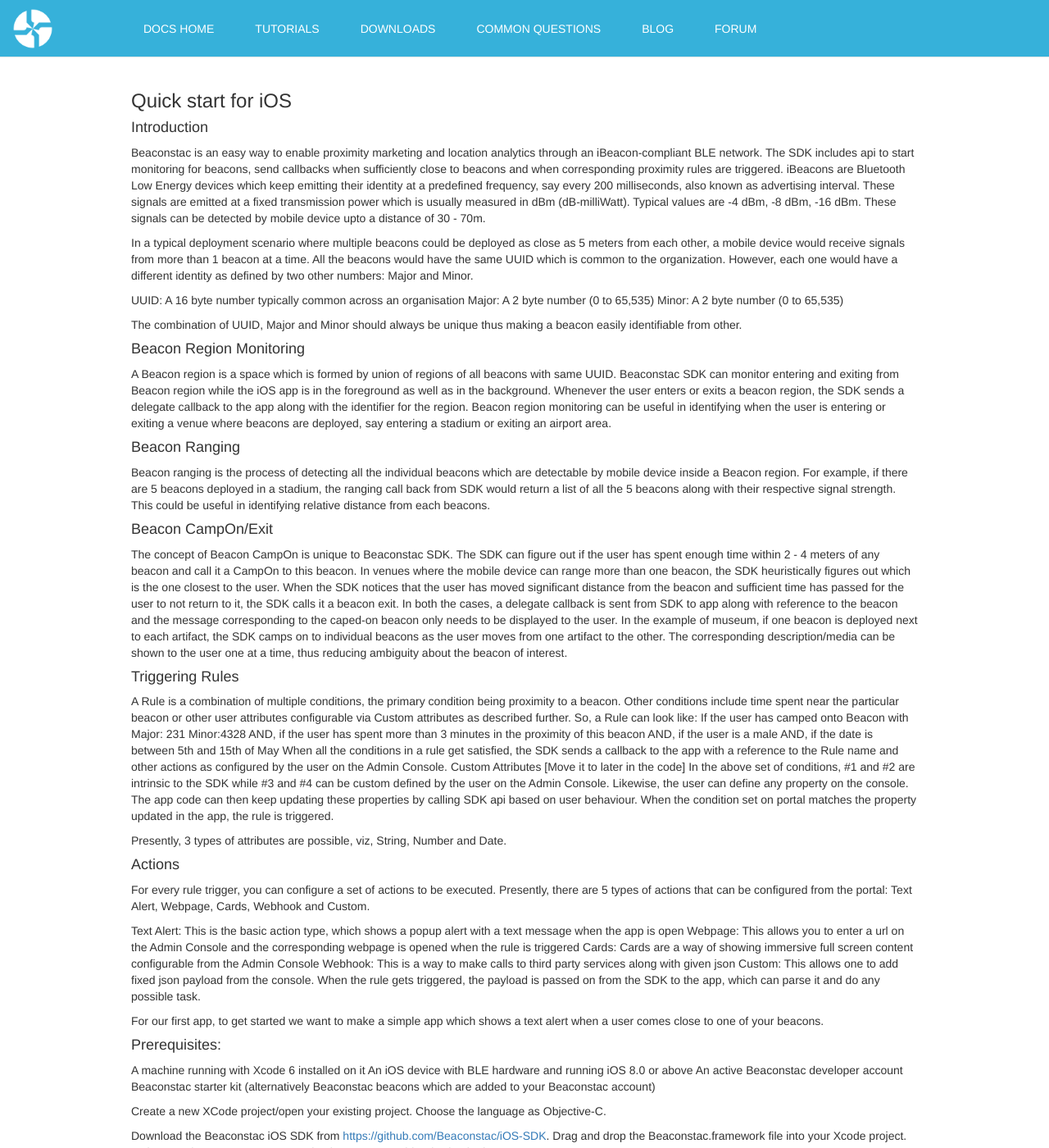
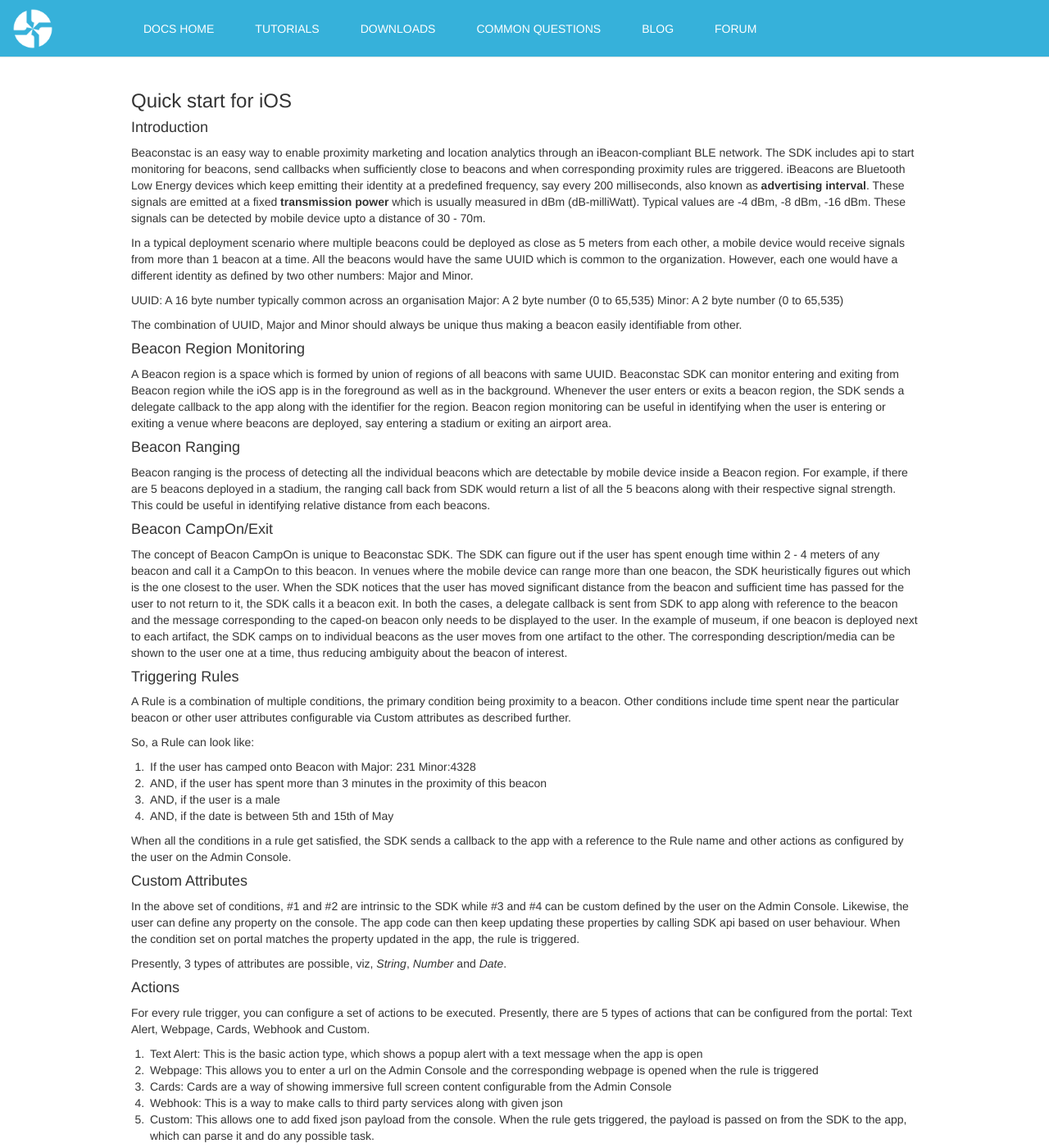
Before and after one commit to hulkco/beaconstac.github.io, a Jekyll site: the page built from docs/references/ios/iOS-quick-start.md, in a window 1280 px wide and 1400 px high. Shown: the whole window at 82% size. Built offline with Jekyll 4.4.1, drawn with Linux system fonts in a browser that asks for light colours; nearby versions of some CDN libraries; some web fonts are replaced; some of the changed text lies outside the part shown; grey boxes are pictures that could not be loaded.

Commit message:
reformatted the ios-quick-start doc

```diff
--- a/docs/references/ios/iOS-quick-start.md
+++ b/docs/references/ios/iOS-quick-start.md
@@ -7,7 +7,7 @@
 
 ####Introduction
 Beaconstac is an easy way to enable proximity marketing and location analytics through an iBeacon-compliant BLE network. The SDK includes api to start monitoring for beacons, send callbacks when sufficiently close to beacons and when corresponding proximity rules are triggered.
-iBeacons are Bluetooth Low Energy devices which keep emitting their identity at a predefined frequency, say every 200 milliseconds, also known as advertising interval. These signals are emitted at a fixed transmission power which is usually measured in dBm (dB-milliWatt). Typical values are -4 dBm, -8 dBm, -16 dBm. These signals can be detected by mobile device upto a distance of 30 - 70m.
+iBeacons are Bluetooth Low Energy devices which keep emitting their identity at a predefined frequency, say every 200 milliseconds, also known as **advertising interval**. These signals are emitted at a fixed **transmission power** which is usually measured in dBm (dB-milliWatt). Typical values are -4 dBm, -8 dBm, -16 dBm. These signals can be detected by mobile device upto a distance of 30 - 70m.
 
 In a typical deployment scenario where multiple beacons could be deployed as close as 5 meters from each other, a mobile device would receive signals from more than 1 beacon at a time. All the beacons would have the same UUID which is common to the organization. However, each one would have a different identity as defined by two other numbers: Major and Minor.
 
@@ -18,113 +18,116 @@
 The combination of UUID, Major and Minor should always be unique thus making a beacon easily identifiable from other.
 
 ####Beacon Region Monitoring
+
 A Beacon region is a space which is formed by union of regions of all beacons with same UUID. Beaconstac SDK can monitor entering and exiting from Beacon region while the iOS app is in the foreground as well as in the background. Whenever the user enters or exits a beacon region, the SDK sends a delegate callback to the app along with the identifier for the region.
 Beacon region monitoring can be useful in identifying when the user is entering or exiting a venue where beacons are deployed, say entering a stadium or exiting an airport area.
+
 ####Beacon Ranging
+
 Beacon ranging is the process of detecting all the individual beacons which are detectable by mobile device inside a Beacon region. For example, if there are 5 beacons deployed in a stadium, the ranging call back from SDK would return a list of all the 5 beacons along with their respective signal strength. This could be useful in identifying relative distance from each beacons.
+
 ####Beacon CampOn/Exit
+
 The concept of Beacon CampOn is unique to Beaconstac SDK. The SDK can figure out if the user has spent enough time within 2 - 4 meters of any beacon and call it a CampOn to this beacon. In venues where the mobile device can range more than one beacon, the SDK heuristically figures out which is the one closest to the user.
 When the SDK notices that the user has moved significant distance from the beacon and sufficient time has passed for the user to not return to it, the SDK calls it a beacon exit. In both the cases, a delegate callback is sent from SDK to app along with reference to the beacon and the message corresponding to the caped-on beacon only needs to be displayed to the user.
 In the example of museum, if one beacon is deployed next to each artifact, the SDK camps on to individual beacons as the user moves from one artifact to the other. The corresponding description/media can be shown to the user one at a time, thus reducing ambiguity about the beacon of interest.
+
 ####Triggering Rules
+
 A Rule is a combination of multiple conditions, the primary condition being proximity to a beacon. Other conditions include time spent near the particular beacon or other user attributes configurable via Custom attributes as described further.
+
 So, a Rule can look like:
-If the user has camped onto Beacon with Major: 231 Minor:4328
-AND, if the user has spent more than 3 minutes in the proximity of this beacon
-AND, if the user is a male
-AND, if the date is between 5th and 15th of May
+
+1. If the user has camped onto Beacon with Major: 231 Minor:4328
+2. AND, if the user has spent more than 3 minutes in the proximity of this beacon
+3. AND, if the user is a male
+4. AND, if the date is between 5th and 15th of May
+
 When all the conditions in a rule get satisfied, the SDK sends a callback to the app with a reference to the Rule name and other actions as configured by the user on the Admin Console.
-Custom Attributes [Move it to later in the code]
+
+
+####Custom Attributes
 In the above set of conditions, #1 and #2 are intrinsic to the SDK while #3 and #4 can be custom defined by the user on the Admin Console. Likewise, the user can define any property on the console. The app code can then keep updating these properties by calling SDK api based on user behaviour. When the condition set on portal matches the property updated in the app, the rule is triggered.
 
-Presently, 3 types of attributes are possible, viz, String, Number and Date.
+Presently, 3 types of attributes are possible, viz, *String*, *Number* and *Date*.
 
 ####Actions
+
 For every rule trigger, you can configure a set of actions to be executed. Presently, there are 5 types of actions that can be configured from the portal: Text Alert, Webpage, Cards, Webhook and Custom.
 
-Text Alert: This is the basic action type, which shows a popup alert with a text message when the app is open
-Webpage: This allows you to enter a url on the Admin Console and the corresponding webpage is opened when the rule is triggered
-Cards: Cards are a way of showing immersive full screen content configurable from the Admin Console
-Webhook: This is a way to make calls to third party services along with given json
-Custom: This allows one to add fixed json payload from the console. When the rule gets triggered, the payload is passed on from the SDK to the app, which can parse it and do any possible task.
+1. Text Alert: This is the basic action type, which shows a popup alert with a text message when the app is open
+2. Webpage: This allows you to enter a url on the Admin Console and the corresponding webpage is opened when the rule is triggered
+3. Cards: Cards are a way of showing immersive full screen content configurable from the Admin Console
+4. Webhook: This is a way to make calls to third party services along with given json
+5. Custom: This allows one to add fixed json payload from the console. When the rule gets triggered, the payload is passed on from the SDK to the app, which can parse it and do any possible task.
 
 For our first app, to get started we want to make a simple app which shows a text alert when a user comes close to one of your beacons.
 
 ####Prerequisites:
-A machine running with Xcode 6 installed on it
-An iOS device with BLE hardware and running iOS 8.0 or above
-An active Beaconstac developer account
-Beaconstac starter kit (alternatively Beaconstac beacons which are added to your Beaconstac account)
+- A machine running with Xcode 6 installed on it
+- An iOS device with BLE hardware and running iOS 8.0 or above
+- An active Beaconstac developer account
+- Beaconstac starter kit (alternatively Beaconstac beacons which are added to your Beaconstac account)
 
+1. Create a new XCode project/open your existing project. Choose the language as Objective-C.
 
-Create a new XCode project/open your existing project. Choose the language as Objective-C.
+2. Download the Beaconstac iOS SDK from <https://github.com/Beaconstac/iOS-SDK>. Drag and drop the Beaconstac.framework file into your Xcode project. Make sure that "Copy Items to Destination's Group Folder" is checked.
+    ![Copy Items to Destination's Group Folder](http://i.imgur.com/OzwzQmK.png)
 
-Download the Beaconstac iOS SDK from <https://github.com/Beaconstac/iOS-SDK>. Drag and drop the Beaconstac.framework file into your Xcode project. Make sure that "Copy Items to Destination's Group Folder" is checked.
-
-![Copy Items to Destination's Group Folder](http://i.imgur.com/OzwzQmK.png)
-
-Navigate to Beaconstac.framework/Resources folder in Finder. Drag and drop the Beaconstac.bundle into Project navigator area. Make sure that "Copy Items to Destination's Group Folder" checked.
-
+3. Navigate to Beaconstac.framework/Resources folder in Finder. Drag and drop the Beaconstac.bundle into Project navigator area. Make sure that "Copy Items to Destination's Group Folder" checked.
 ![Copy Items to Destination's Group Folder](http://i.imgur.com/bwpE3OD.png)
 
-In Build Phases under Target, add the following frameworks in “Link Binary With Libraries” section:
+4. In Build Phases under Target, add the following frameworks in “Link Binary With Libraries” section:
 
-    CoreData.framework
-    SystemConfiguration.framework
-    CoreBluetooth.framework
-    CoreLocation.framework
+       CoreData.framework
+       SystemConfiguration.framework
+       CoreBluetooth.framework
+       CoreLocation.framework
 
+5. In Info.plist, add a new field, NSLocationAlwaysUsageDescription with relevant string that you want to show to the user. This is mandatory for iOS 8 and above. Under Targets, choose the Deployment Target as 8.0 or above.
 
-In Info.plist, add a new field, NSLocationAlwaysUsageDescription with relevant string that you want to show to the user. This is mandatory for iOS 8 and above. Under Targets, choose the Deployment Target as 8.0 or above.
+    ![choose the Deployment Target as 8.0 or above](http://i.imgur.com/vD14EB1.png)
 
-![choose the Deployment Target as 8.0 or above](http://i.imgur.com/vD14EB1.png)
+6. Import the Beaconstac framework header in this ViewController.h file
 
-    Import the Beaconstac framework header in this ViewController.h file
-    #import <Beaconstac/Beaconstac.h>
-    and make sure the class conforms to BeaconstacDelegate protocol
-    @interface ViewController () <BeaconstacDelegate>
+       #import <Beaconstac/Beaconstac.h>
+       and make sure the class conforms to BeaconstacDelegate protocol
+       @interface ViewController () <BeaconstacDelegate>
 
+7. In the ViewDidLoad method of the class, initialize Beaconstac using SDK method:
 
-In the ViewDidLoad method of the class, initialize Beaconstac using SDK method:
-
-    Beaconstac *beaconstacInstance = [Beaconstac sharedInstanceWithOrganizationId: <orgId> developerToken:<developerToken>];
-    beaconstacInstance.delegate = self;
-
+       Beaconstac *beaconstacInstance = [Beaconstac sharedInstanceWithOrganizationId: <orgId> developerToken:<developerToken>];
+       beaconstacInstance.delegate = self;
 
 	You can find the organization id and developer token from Admin Console.
+    ![find the organization id and developer token](http://i.imgur.com/WGzSkkF.png)
 
-![find the organization id and developer token](http://i.imgur.com/WGzSkkF.png)
+8. To start ranging beacons:
 
-To start ranging beacons:
+       [beaconstacInstance startRangingBeaconsWithUUIDString:<Enter valid 16 byte UUID string> beaconIdentifier:<identifier string> filterOptions:nil];
 
-    [beaconstacInstance startRangingBeaconsWithUUIDString:<Enter valid 16 byte UUID string> beaconIdentifier:<identifier string> filterOptions:nil];
+9. Implement delegate methods to receive callbacks when beacons are ranged:
 
-
-Implement delegate methods to receive callbacks when beacons are ranged:
-
-    - (void)beaconstac:(Beaconstac *)beaconstac rangedBeacons:(NSDictionary *)beaconsDictionary
-    {
-        NSLog(@"Beacons around %@",beaconsDictionary);
-    }
-
+        - (void)beaconstac:(Beaconstac *)beaconstac rangedBeacons:(NSDictionary *)beaconsDictionary
+        {
+            NSLog(@"Beacons around %@",beaconsDictionary);
+        }
 If you run the program on your iOS device and beacons with the above mentioned UUID are near the device, you should see logs in the XCode console:
 
-10.  	Similarly, you can implement delegate methods to receive callbacks when device camps on a beacon.
+10. Similarly, you can implement delegate methods to receive callbacks when device camps on a beacon.
 
-    (void)beaconstac:(Beaconstac *)beaconstac campedOnBeacon:(MSBeacon *)beacon amongstAvailableBeacons:(NSDictionary *)beaconsDictionary
-    {
-           NSLog(@"Camped on beacon %@",beacon);
-    }
-
+        (void)beaconstac:(Beaconstac *)beaconstac campedOnBeacon:(MSBeacon *)beacon amongstAvailableBeacons:(NSDictionary *)beaconsDictionary
+        {
+               NSLog(@"Camped on beacon %@",beacon);
+        }
  If you bring a beacon closer than 2 meter to the device, console log will show:
 
-11.  	To show Rule trigger in action, we need to create a new rule on the Admin Console. Go to Rules in the left sidebar and click “Add a new Rule”. Enter the Rule name and select the Beacon you want to attach the rule to.
+11. To show Rule trigger in action, we need to create a new rule on the Admin Console. Go to Rules in the left sidebar and click “Add a new Rule”. Enter the Rule name and select the Beacon you want to attach the rule to.
 
-![Add a new Rule](http://i.imgur.com/o4umirv.png)
-
+    ![Add a new Rule](http://i.imgur.com/o4umirv.png)
 Scroll down the page and select the action type as Text Alert and enter a text message:
 
-![Action type as Text Alert](http://i.imgur.com/d9CJRjb.png)
+    ![Action type as Text Alert](http://i.imgur.com/d9CJRjb.png)
 
 12.	Now, in the XCode project, implement delegate method for Rule Trigger. The SDK will send a callback when the device camps on to this beacon and the rule gets triggered.
 
@@ -138,62 +141,57 @@
             }
         }
 
-
-The XCode debug console will show
-
-
-The app on phone should show a popup with the message you entered above.
-
+    The XCode debug console will show
+    The app on phone should show a popup with the message you entered above.
 
 ####Integration in Swift project
 
-1.	 Create a New Swift project/open an existing one in XCode.
+1. Create a New Swift project/open an existing one in XCode.
 
-![Create a New Swift project](http://i.imgur.com/s24TCCY.png)
+    ![Create a New Swift project](http://i.imgur.com/s24TCCY.png)
 
-2.	Drag and drop Beaconstac.framework in Project navigator
+2. Drag and drop Beaconstac.framework in Project navigator
 
-![Drag and drop Beaconstac.framework](http://i.imgur.com/Dpi6IuS.png)
+    ![Drag and drop Beaconstac.framework](http://i.imgur.com/Dpi6IuS.png)
 
-3.	Select “Copy if needed”
+3. Select “Copy if needed”
 
-![Copy](http://i.imgur.com/f0TE7ni.png)
+    ![Copy](http://i.imgur.com/f0TE7ni.png)
 
+4. Create a new Header file and name it ProjectName-Bridging-Header.h
 
-4.	Create a new Header file and name it ProjectName-Bridging-Header.h
+    ![Create a new Header file](http://i.imgur.com/cXsGUhS.png)
 
-![Create a new Header file](http://i.imgur.com/cXsGUhS.png)
+5. In the Bridging header file, insert import statement for Beaconstac framework
 
-5.	In the Bridging header file, insert import statement for Beaconstac framework
+        #import <Beaconstac/Beaconstac.h>
 
+6. Navigate to Beaconstac.framework/Resources folder in Finder and drag and drop Beaconstac.bundle into Project navigator area
 
-    #import <Beaconstac/Beaconstac.h>
+    ![Navigate to Beaconstac.framework](http://i.imgur.com/LRYgcZB.png)
 
-6.	Navigate to Beaconstac.framework/Resources folder in Finder and drag and drop Beaconstac.bundle into Project navigator area
+7. In Build Phases under Target, add the following frameworks in “Link Binary With Libraries” section:
 
-![Navigate to Beaconstac.framework](http://i.imgur.com/LRYgcZB.png)
+        CoreData.framework
+        SystemConfiguration.framework
+        CoreBluetooth.framework
+        CoreLocation.framework
 
-7.	In Build Phases under Target, add the following frameworks in “Link Binary With Libraries” section:
+    ![Build Phases under Target](http://i.imgur.com/rNKwNUH.png)
 
-    CoreData.framework
-    SystemConfiguration.framework
-    CoreBluetooth.framework
-    CoreLocation.framework
+8. In Info.plist, add a new field, NSLocationAlwaysUsageDescription and add an appropriate string value which you want to show to the user
 
-![Build Phases under Target](http://i.imgur.com/rNKwNUH.png)
+    ![Info.plist, add a new field](http://i.imgur.com/gTQkvGD.png)
 
-8.	In Info.plist, add a new field, NSLocationAlwaysUsageDescription and add an appropriate string value which you want to show to the user
+9. In your ViewController.Swift file, make sure it conforms to BeaconstacDelegate protocol
 
-![Info.plist, add a new field](http://i.imgur.com/gTQkvGD.png)
+10. Initialize Beaconstac using the SDK method:
 
-9.	In your ViewController.Swift file, make sure it conforms to BeaconstacDelegate protocol
-10.	Initialize Beaconstac using the SDK method:
-
-    sharedInstanceWithOrganizationId(<organizationId: Int>, developerToken: <String!>)
+        sharedInstanceWithOrganizationId(<organizationId: Int>, developerToken: <String!>)
 
 11.	Write the startRanging functions and implement corresponding delegate methods. Run the project on iOS device and you should see ranging callbacks in debug console.
-https://gist.github.com/kshdeo/a678c5ac8ddca6355668#file-beaconstac_viewcontroller
+    <https://gist.github.com/kshdeo/a678c5ac8ddca6355668#file-beaconstac_viewcontroller>
 
-![Write the startRanging functions](http://i.imgur.com/UFUvXD6.png)
+    ![Write the startRanging functions](http://i.imgur.com/UFUvXD6.png)
 
 Please follow Step 10 to Step 12 in Objective-C section on how to create your own rule and implementing callbacks for Beacon CampOn and Rule Trigger.
```
Also changed, not shown: docs/common-questions.md (+4 -6 lines), index.html (+4 -4 lines), 1 other file.
